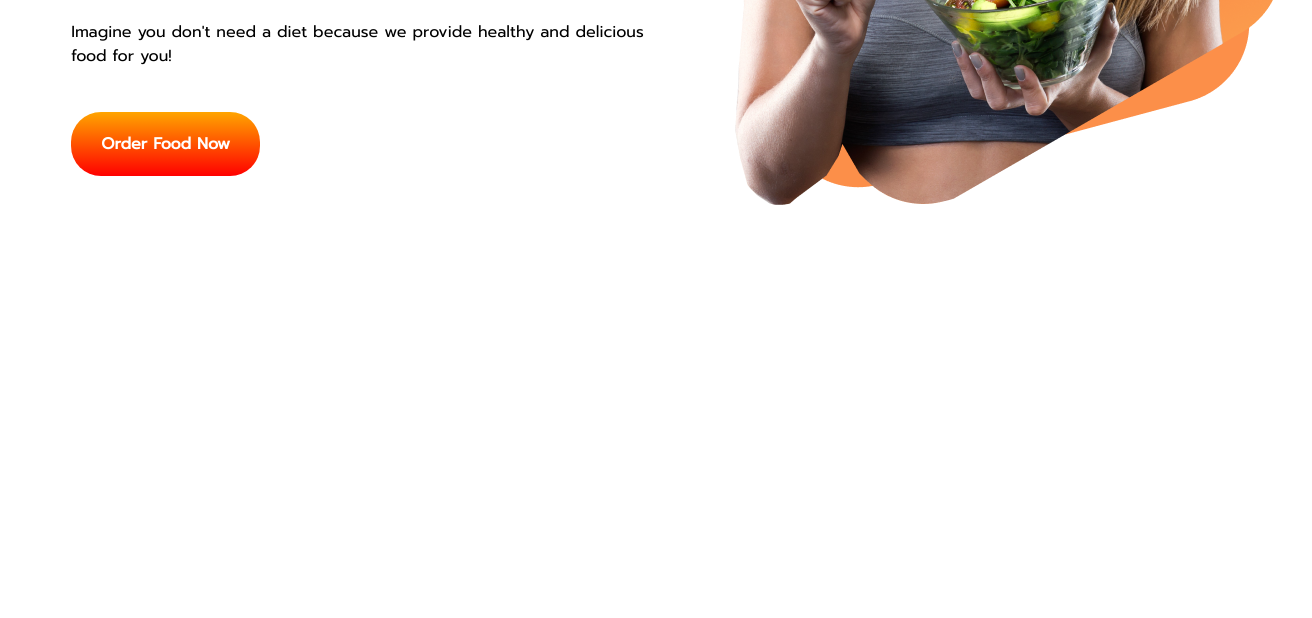
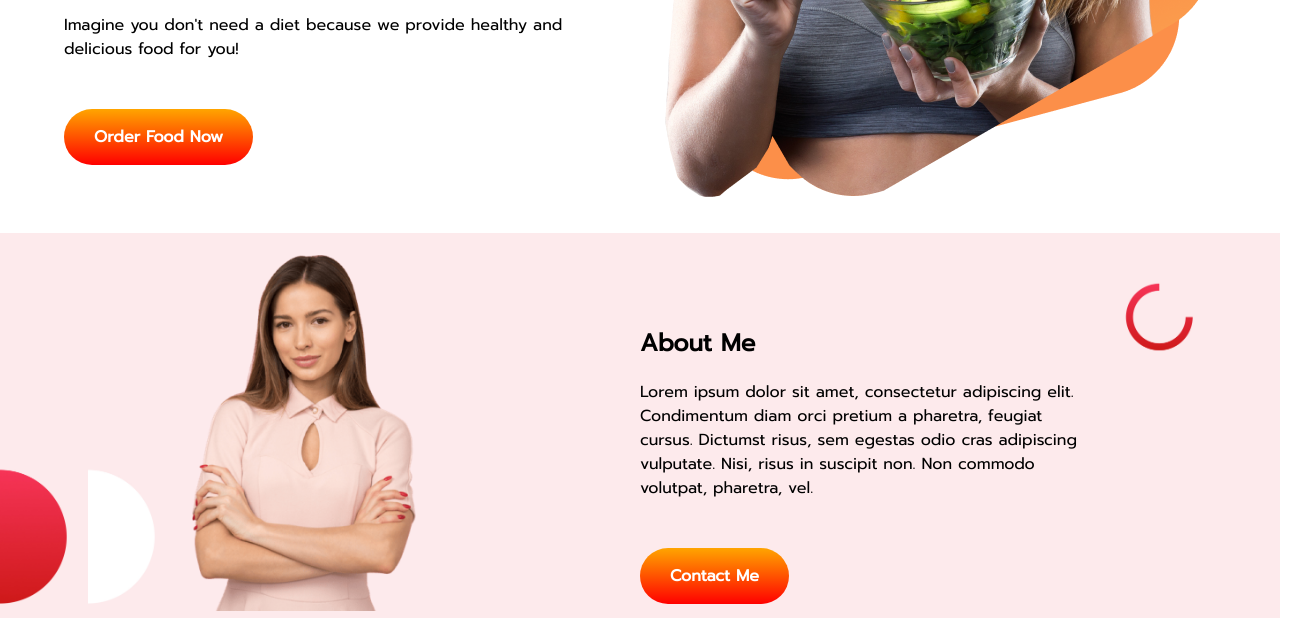
Before and after one commit to AbdulJobbar/practice-second-portfoliosite, a plain HTML site: page index.html in a window 1280 px wide. Shown: the part 522-1140 px from the top of the page, 1312 px wide, since content can reach past the window. Before the commit the page ends 800 px from the top, so only its background shows below. Drawn offline with Linux system fonts and the light colour scheme.

Commit message:
compelet second

```diff
--- a/index.css
+++ b/index.css
@@ -1,10 +1,11 @@
 body {
     font-family: 'Poppins', sans-serif;
     font-family: 'Prompt', sans-serif;
+    margin: 0%;
 }
 
 .wide-half {
-    width: 50%;
+    width: 90%;
 }
 
 #fristpara {
@@ -14,7 +15,7 @@ body {
 .button {
     background-image: linear-gradient(orange, red);
     text-decoration: none;
-    padding: 20px 30px;
+    padding: 16px 30px;
     border-radius: 30px;
     font-weight: 700;
     color: white;
@@ -22,6 +23,15 @@ body {
 
 .flex {
     display: flex;
+}
+
+
+#section-2 {
+
+    background-image: url(images/shapes/Frame\ 58.jpg);
+    background-size: 100%;
+    padding-left: 15%;
+    padding-right: 15%;
 }
 
 #div-1 {
@@ -32,3 +42,13 @@ body {
 #div-1 h1 {
     font-size: 50px;
 }
+
+
+#about-img {
+    width: 50%;
+    padding-top: 5%;
+}
+
+#aboutpara {
+    padding-top: 8%;
+}
--- a/index.html
+++ b/index.html
@@ -17,6 +17,7 @@
 <body>
     <section>
         <div id="div-1" class="flex">
+
             <div id="fristpara" class="wide-half">
                 <h1>
                     Skip The Diet,
@@ -49,6 +50,35 @@
             </div>
         </div>
     </section>
+
+    <section id="section-2">
+        <div class="flex">
+
+            <div class="wide-half">
+                <img id="about-img" src="images/female/Person Image.png" alt="">
+            </div>
+
+
+            <div id="aboutpara" class="wide-half">
+                <h1>
+                    About Me
+                </h1>
+
+                <p>
+                    Lorem ipsum dolor sit amet, consectetur adipiscing
+                    elit. Condimentum diam orci pretium a pharetra,
+                    feugiat cursus. Dictumst risus, sem egestas odio cras
+                    adipiscing vulputate. Nisi, risus in suscipit non. Non
+                    commodo volutpat, pharetra, vel.
+                </p>
+
+                <br><br>
+                <a class="button" target="_blank" href="https://www.foodpanda.com.bd/">Contact Me</a>
+            </div>
+
+
+        </div>
+    </section>
 </body>
 
 </html>
```
